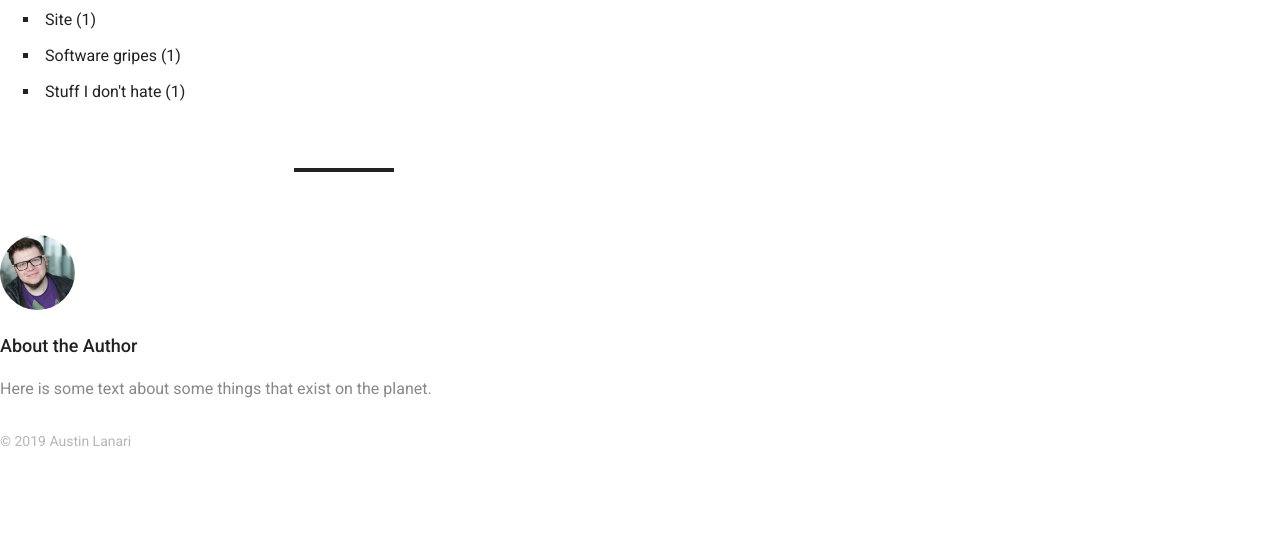
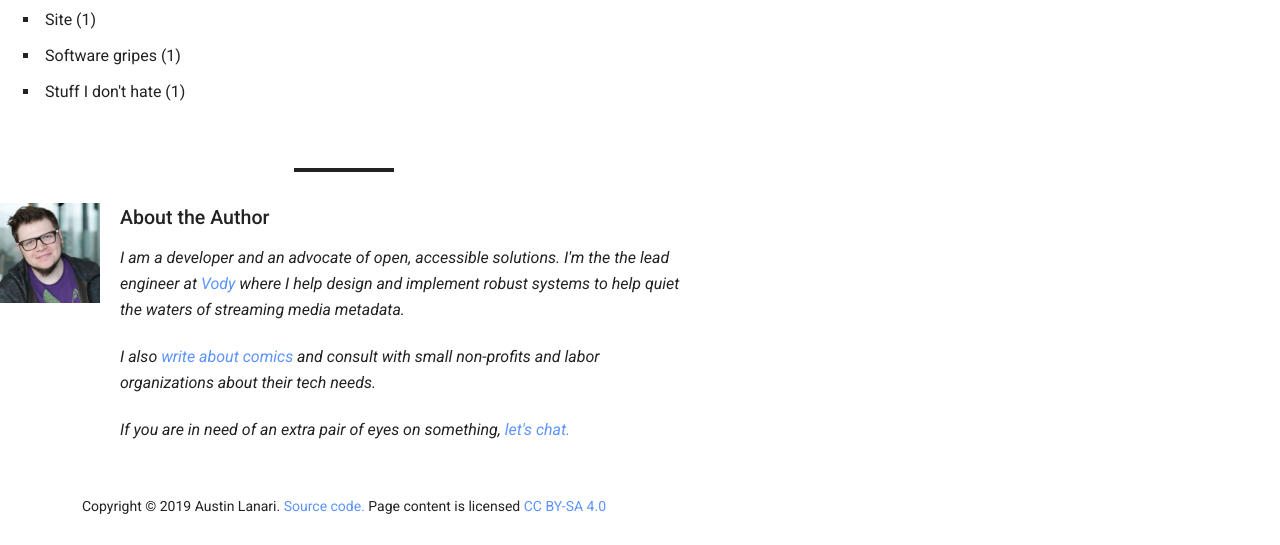
Before and after one commit to foggy1/personal-v2, a Gatsby site: page /categories in a window 1280 px wide. Shown: the part 370-915 px from the top of the page. Before the commit the page ends 850 px from the top, so only its background shows below. Built offline with nearby package versions, Linux system fonts and the light colour scheme; Gatsby itself is replaced by a stand-in of ours; some packages are replaced by stand-ins of ours.

Commit message:
deprecate comments block; add text and styles to footer

```diff
--- a/src/components/Footer/index.jsx
+++ b/src/components/Footer/index.jsx
@@ -6,9 +6,9 @@ class Footer extends React.Component {
   render() {
     /* eslint-disable jsx-a11y/img-redundant-alt */
     const authorBlock = (
-      <div>
+      <div style={{display: 'flex', flexDirection: 'row'}}>
           <div
-            style={{overflow: 'hidden', width: 75, height: 75}}
+            style={{overflow: 'hidden', minWidth: 100, minHeight: 100, height: 100, width: 100}}
             className="sidebar__author-photo"
           >
             <img
@@ -16,21 +16,25 @@ class Footer extends React.Component {
               alt='Austin Lanari'
             />
           </div>
-          <h2 className="sidebar__author-title">
-            About the Author
-          </h2>
-        <p className="sidebar__author-subtitle">Here is some text about some things that exist on the planet.</p>
+          <div style={{flexDirection: 'column', marginLeft: 20}}>
+            <h2 style={{marginTop: 0}} className="sidebar__author-title">
+              About the Author
+            </h2>
+            <p className="sidebar__author-subtitle"><em>I am a developer and an advocate of open, accessible solutions. I'm the the lead engineer at <a href='https://vody.com/' target='_blank'>Vody</a> where I help design and implement robust systems to help quiet the waters of streaming media metadata.</em></p>
+            <p style={{marginTop: -5}}className="sidebar__author-subtitle"><em>I also <a href="https://fuckupsomecomics.com" target="_blank">write about comics</a> and consult with small non-profits and labor organizations about their tech needs.</em></p>
+            <p style={{marginTop: -5}}className="sidebar__author-subtitle"><em>If you are in need of an extra pair of eyes on something, <a href="mailto:austin@jumanji.io">let's chat.</a></em></p>
+          </div>
       </div>
     )
     /* eslint-enable jsx-a11y/img-redundant-alt */
 
     return (
       <div className="sidebar">
-        <hr />
+        <hr style={{marginBottom: 20}}/>
         <div className="sidebar__inner">
           <div className="sidebar__author">{authorBlock}</div>
           <div>
-            <p className="sidebar__copyright">© 2019 Austin Lanari</p>
+            <p className="sidebar__copyright">Copyright © 2019 Austin Lanari. <a href='https://github.com/foggy1/personal-v2' target='_blank'>Source code.</a> Page content is licensed <a href='https://creativecommons.org/licenses/by-sa/4.0/' target='_blank'>CC BY-SA 4.0</a></p>
           </div>
         </div>
       </div>
--- a/src/components/Footer/style.scss
+++ b/src/components/Footer/style.scss
@@ -7,11 +7,12 @@
         &-photo {
             display: inline-block;
             margin-bottom: 0;
-            border-radius: 50%;
+//            border-radius: 50%;
             background-clip: padding-box;
         }
         &-title {
-            font-size: $typographic-base-font-size * 1.125;
+            font-size: $typographic-base-font-size * 1.225;
+            font-weight: 500;
             font-weight: 500;
             @include line-height(1.125);
             @include margin(.5, 0, .5, 0);
@@ -24,14 +25,17 @@
             }
         }
         &-subtitle {
-            color: $color-gray;
+//            color: $color-gray;
             @include line-height(1);
             @include margin-bottom(1);
+            @include margin-top(0);
         }
     }
     &__copyright {
-        color: lighten($color-gray, 18%);
+//        color: lighten($color-gray, 18%);
         font-size: $typographic-small-font-size;
+        text-align: center;
+        margin-top: 24px;
     }
 }
 
--- a/src/components/Sidebar/index.jsx
+++ b/src/components/Sidebar/index.jsx
@@ -64,4 +64,4 @@ class Sidebar extends React.Component {
   }
 }
 
-export default Sidebarf
+export default Sidebar
```
Also changed, not shown: src/components/PostTemplateDetails/index.jsx (+0 -15 lines).
